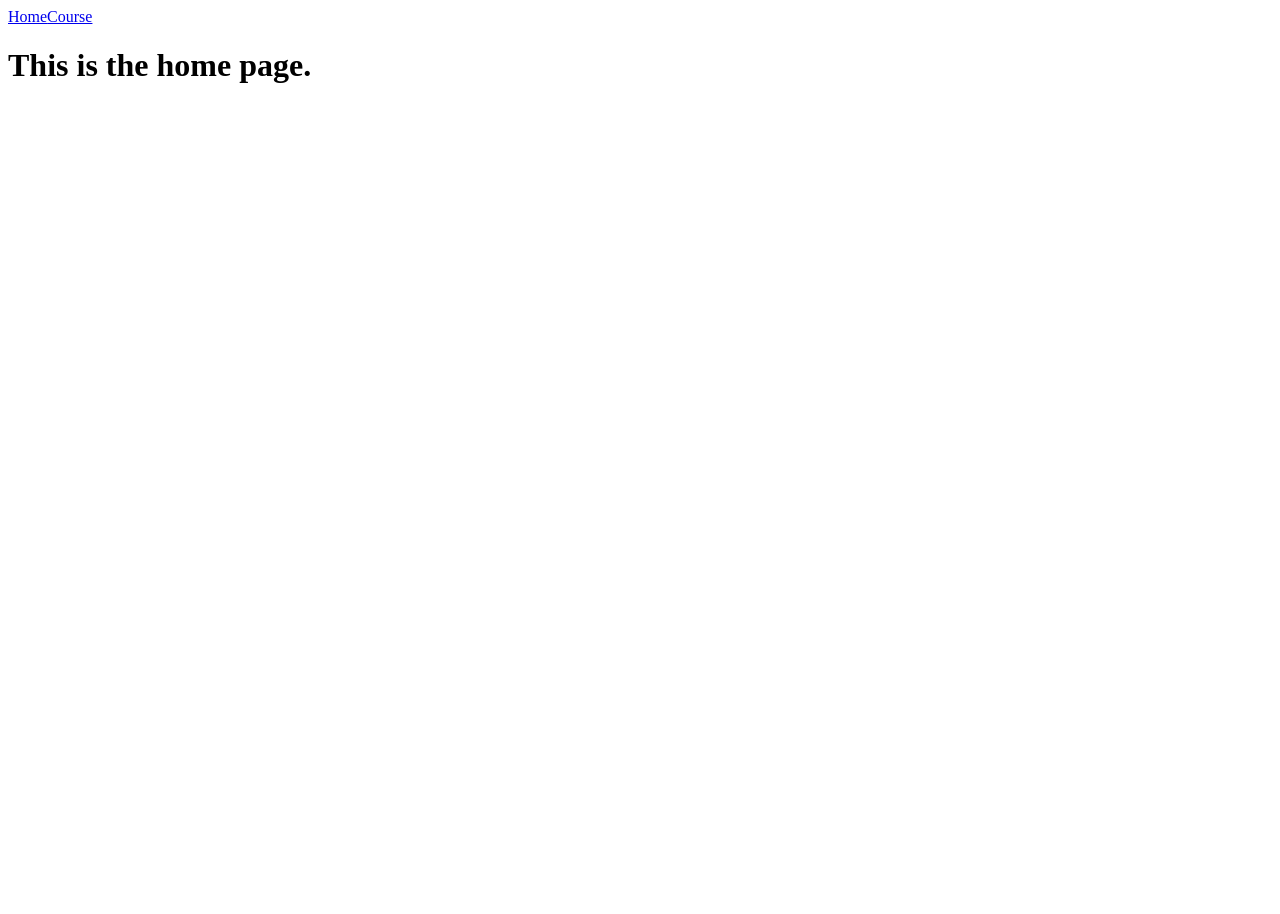
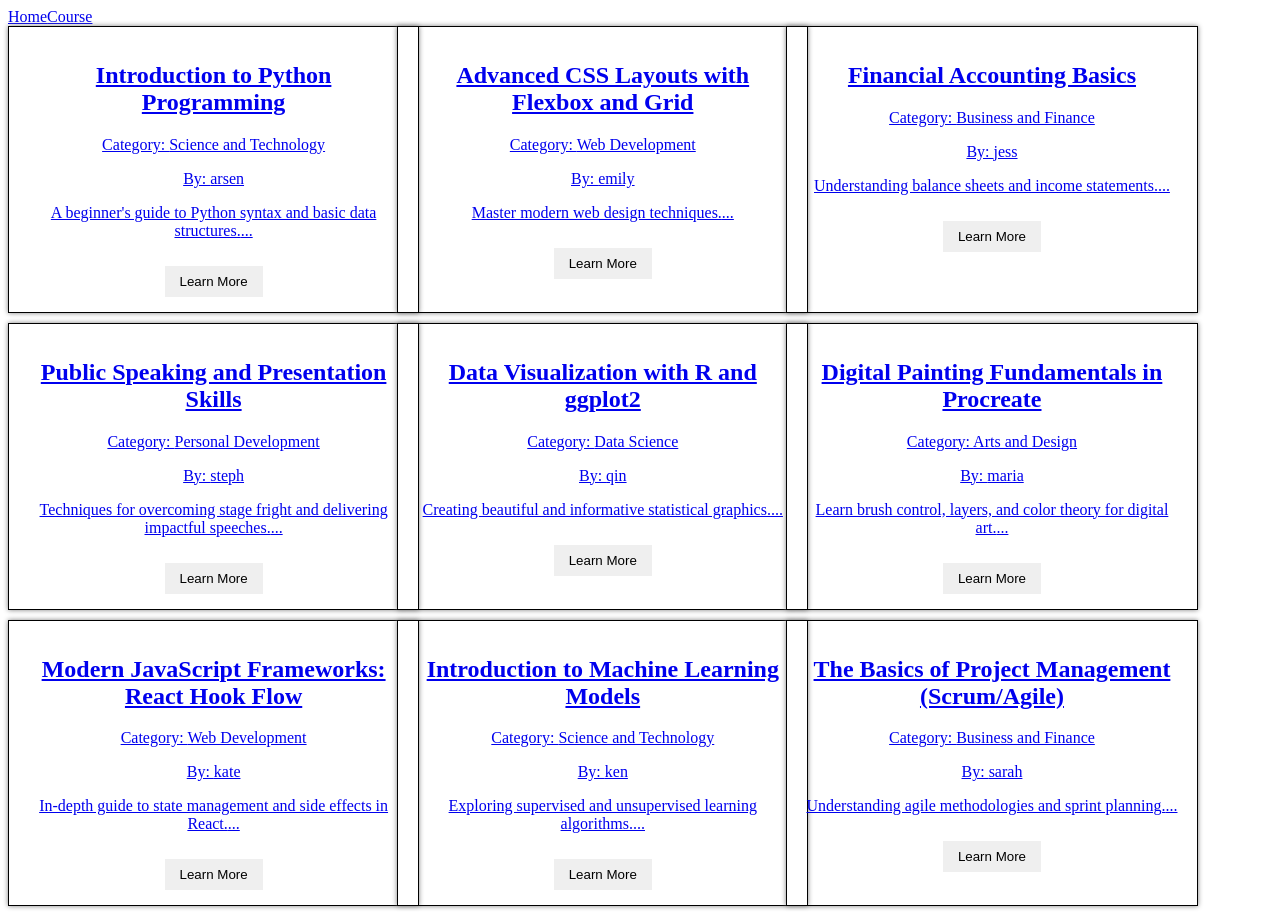
Before and after one commit to SheCodesAus/boolean-bears_frontend, a React (Vite) app: page / in a window 1280 px wide. Before the commit the page ends 800 px from the top, so only its background shows below. Built offline with nearby package versions, Linux system fonts and the light colour scheme.

Commit message:
add CourseCard component

```diff
--- /dev/null
+++ b/src/components/CourseCard.css
@@ -0,0 +1,17 @@
+.course-card {
+  width: 100%;
+  border: 1px solid black;
+  box-shadow: 0px 0px 5px gray;
+  padding: 15px;
+  display: flex;
+  flex-direction: column;
+  align-items: center;
+  text-align: center;
+}
+
+.btn-learn-more {
+  padding: 8px 15px;
+  margin-top: 10px; /* Space above the button */
+  border: none;
+  cursor: pointer;
+}
--- /dev/null
+++ b/src/components/CourseCard.jsx
@@ -0,0 +1,24 @@
+import { Link } from "react-router-dom";
+import "./CourseCard.css";
+
+function CourseCard(props) {
+    const { courseData } = props;
+
+    return (
+        <div className="course-card">
+            <Link to={`/course/${courseData.id}`}>
+                <h2>{courseData.title}</h2>
+                <p>Category: {courseData.category}</p>
+                <p>By: {courseData.owner}</p>
+                <p>{courseData.course_content.substring(0, 100)}...</p>
+
+            {/* Add the Button Here */}
+            <button className="btn-learn-more">
+                Learn More
+            </button>
+            </Link>
+        </div>
+    );
+}
+
+export default CourseCard;
--- /dev/null
+++ b/src/data.js
@@ -0,0 +1,74 @@
+export const allCourses = [
+    {
+        id: 1,
+        title: "Introduction to Python Programming",
+        course_content: "A beginner's guide to Python syntax and basic data structures.",
+        category: "Science and Technology",
+        owner: "arsen",
+        created_at: "2025-10-20T10:00:00Z",
+    },
+    {
+        id: 2,
+        title: "Advanced CSS Layouts with Flexbox and Grid",
+        course_content: "Master modern web design techniques.",
+        category: "Web Development",
+        owner: "emily",
+        created_at: "2025-11-01T14:30:00Z",
+    },
+    {
+        id: 3,
+        title: "Financial Accounting Basics",
+        course_content: "Understanding balance sheets and income statements.",
+        category: "Business and Finance",
+        owner: "jess",
+        created_at: "2025-09-15T09:15:00Z",
+    },
+    {
+        id: 4,
+        title: "Public Speaking and Presentation Skills",
+        course_content: "Techniques for overcoming stage fright and delivering impactful speeches.",
+        category: "Personal Development",
+        owner: "steph",
+        created_at: "2025-10-25T11:45:00Z",
+    },
+    {
+        id: 5,
+        title: "Data Visualization with R and ggplot2",
+        course_content: "Creating beautiful and informative statistical graphics.",
+        category: "Data Science",
+        owner: "qin",
+        created_at: "2025-11-10T16:00:00Z",
+    },
+    {
+        id: 6,
+        title: "Digital Painting Fundamentals in Procreate",
+        course_content: "Learn brush control, layers, and color theory for digital art.",
+        category: "Arts and Design",
+        owner: "maria",
+        created_at: "2025-08-01T12:00:00Z",
+    },
+    {
+        id: 7,
+        title: "Modern JavaScript Frameworks: React Hook Flow",
+        course_content: "In-depth guide to state management and side effects in React.",
+        category: "Web Development",
+        owner: "kate",
+        created_at: "2025-11-20T17:30:00Z",
+    },
+    {
+        id: 8,
+        title: "Introduction to Machine Learning Models",
+        course_content: "Exploring supervised and unsupervised learning algorithms.",
+        category: "Science and Technology",
+        owner: "ken",
+        created_at: "2025-10-05T08:00:00Z",
+    },
+    {
+        id: 9,
+        title: "The Basics of Project Management (Scrum/Agile)",
+        course_content: "Understanding agile methodologies and sprint planning.",
+        category: "Business and Finance",
+        owner: "sarah",
+        created_at: "2025-09-01T13:45:00Z",
+    },
+];
--- /dev/null
+++ b/src/pages/HomePage.css
@@ -0,0 +1,6 @@
+#course-list {
+  display: grid;
+  grid-template-columns: 30% 30% 30%;
+  column-gap: 10px;
+  row-gap: 10px;
+}
--- a/src/pages/HomePage.jsx
+++ b/src/pages/HomePage.jsx
@@ -1,5 +1,15 @@
+import { allCourses } from "../data";
+import CourseCard from "../components/CourseCard";
+import "./HomePage.css";
+
 function HomePage() {
-    return <h1>This is the home page.</h1>;
+    return (
+        <div id="course-list">
+            {allCourses.map((courseData, key) => {
+                return <CourseCard key={key} courseData={courseData} />;
+            })}
+        </div>
+    );
 }
 
 export default HomePage;
```
Also changed, not shown: main.jsx (added).
